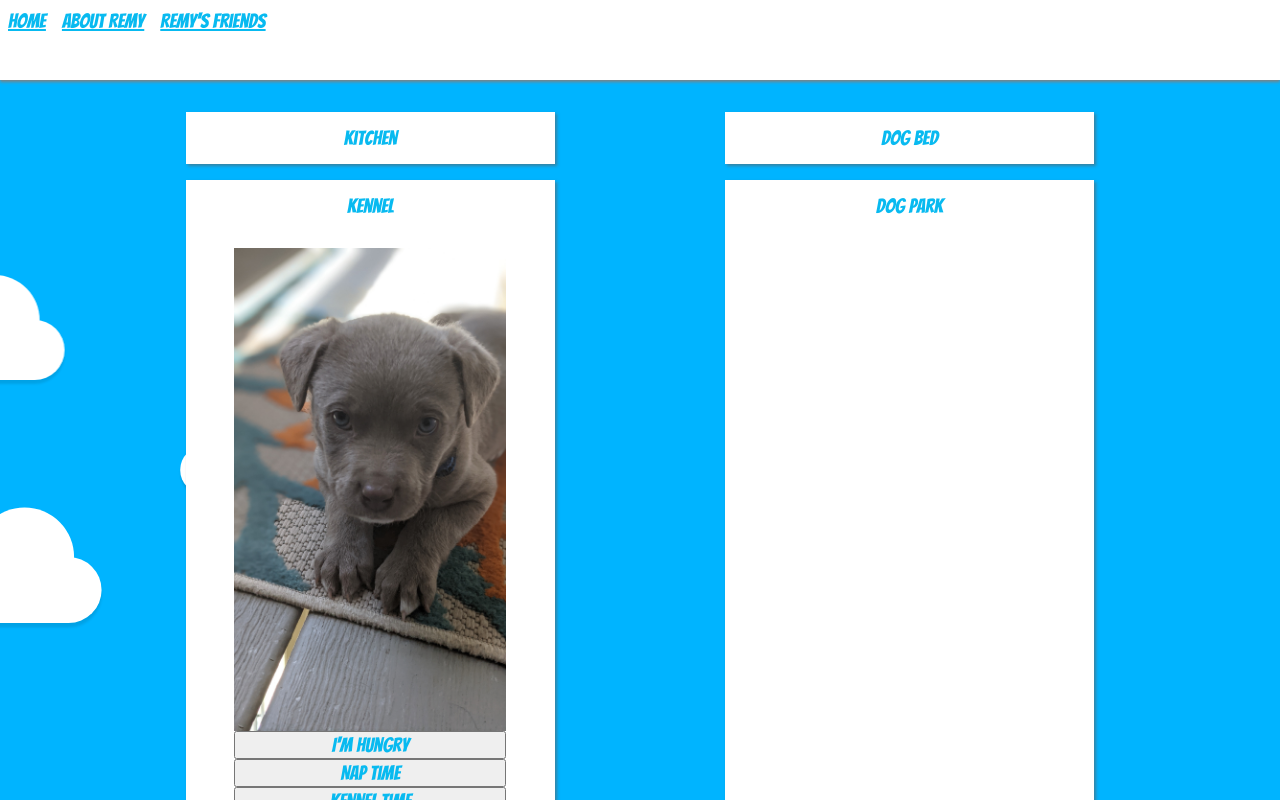
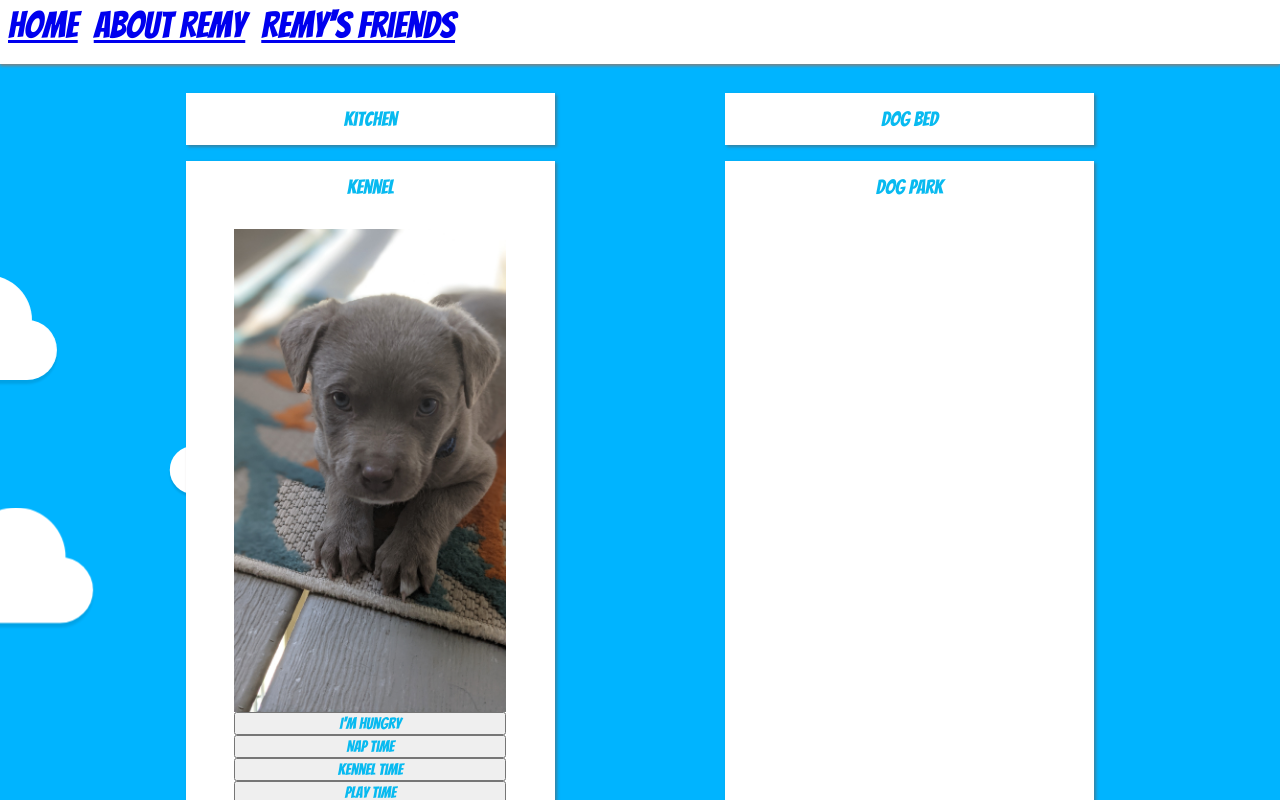
Before and after one commit to haleywarson/a-day-of-remy, a React (Create React App) app in the folder remy-app/: page / in a window 1280 px wide. Shown: the top 800 px of the page. Built offline with nearby package versions, Linux system fonts and the light colour scheme; data requests are answered from the project's data file.

Commit message:
spacing looks good, but top nav still needs work

```diff
--- a/remy-app/src/App.css
+++ b/remy-app/src/App.css
@@ -7,8 +7,8 @@
     display: flex;
     flex-flow: column wrap;
     align-content: center;
-    padding: 1.5rem;
-    padding-top: 4rem;
+    padding: 1.5em;
+    padding-top: 2em;
 }
 
 .main-container1, .main-container2 {
@@ -42,47 +42,50 @@
     flex-direction: column;
     justify-content: space-between;
     width: 90%;
-    margin: 1rem;
-    padding: 1rem;
+    margin: 1em;
+    padding: 1em;
     /* box-shadow: 2px 2px 3px rgba(192, 192, 192, 0.21) */
 }
 
-h2, p, li, button, a {
+h2, p, button {
     font-family: 'Bangers', cursive;
     color: rgb(8, 186, 240);
     font-size: 1.25rem;
 }
 
+button {
+    font-family: 'Bangers', cursive;
+    color: rgb(8, 186, 240);
+    font-size: 1rem;
+}
+
 /* || Header and Navigation */
 
 .nav {
-    height: 5rem;
+    height: 4em;
     box-shadow: 0px 2px 3px gray;
     background-color: white;
-
+    text-decoration: none;
 }
 
 .nav-list {
-
 }
 
 .nav li {
     padding: .5rem;
     display: inline-block;
     font-family: 'Bangers', cursive;
-    color: black;
+    font-size: 2.3rem;
+    color:rgb(8, 186, 240);
     text-decoration: none;
-    font-size: 1.5rem;
 }
 
 /* || Footer */
 
 footer {
-    height: 4rem;
-    /* box-shadow: 0px -2px 3px gray; */
+    height: 4em;
     text-align: center;
     background-image: url('https://www.publicdomainpictures.net/pictures/20000/velka/grass-background.jpg');
-    /* background-image: url('./Assets/grass-background.jpg'); */
     background-position: center center;
     background-repeat: no-repeat;
     background-size: cover;
```
